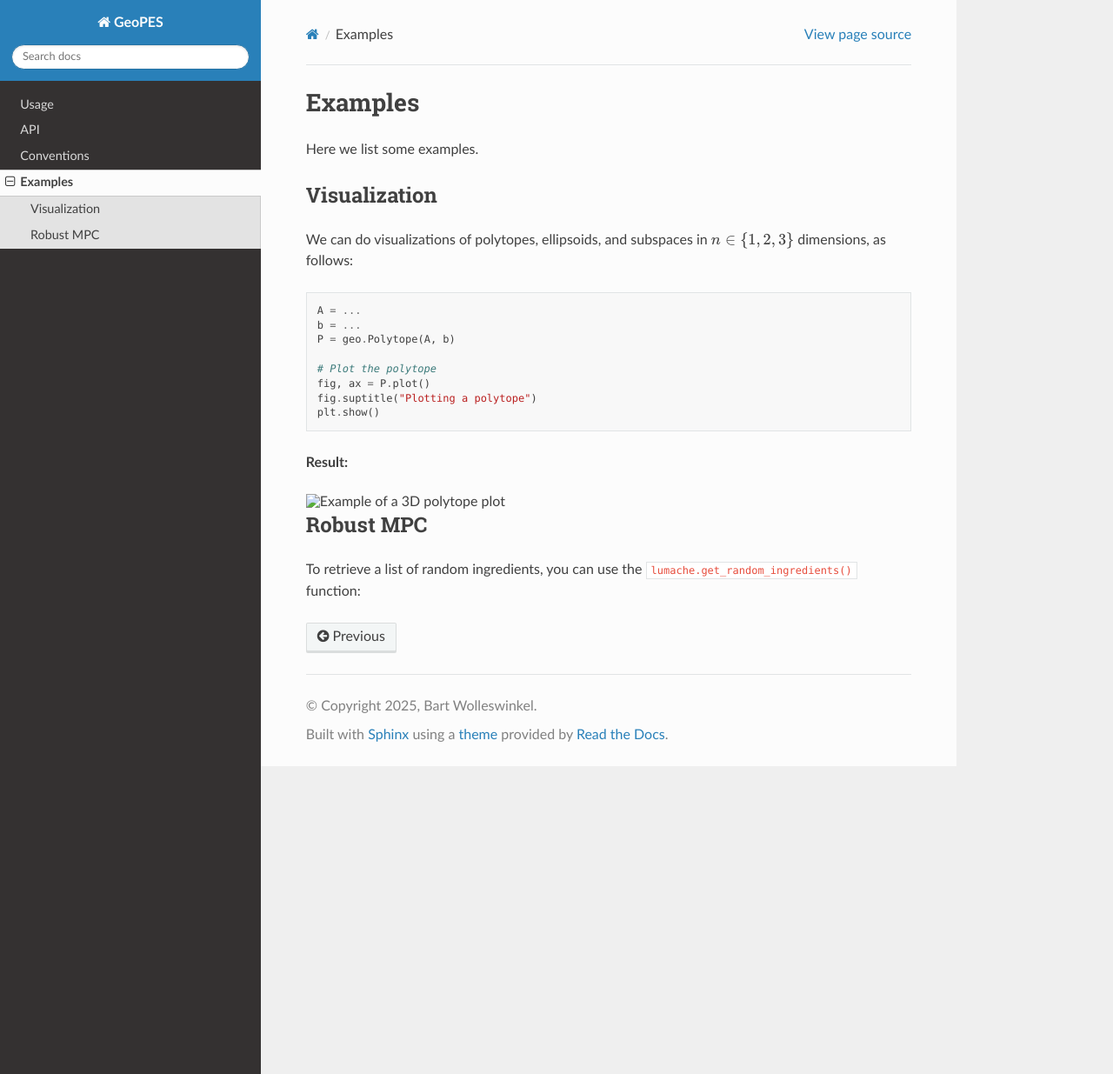
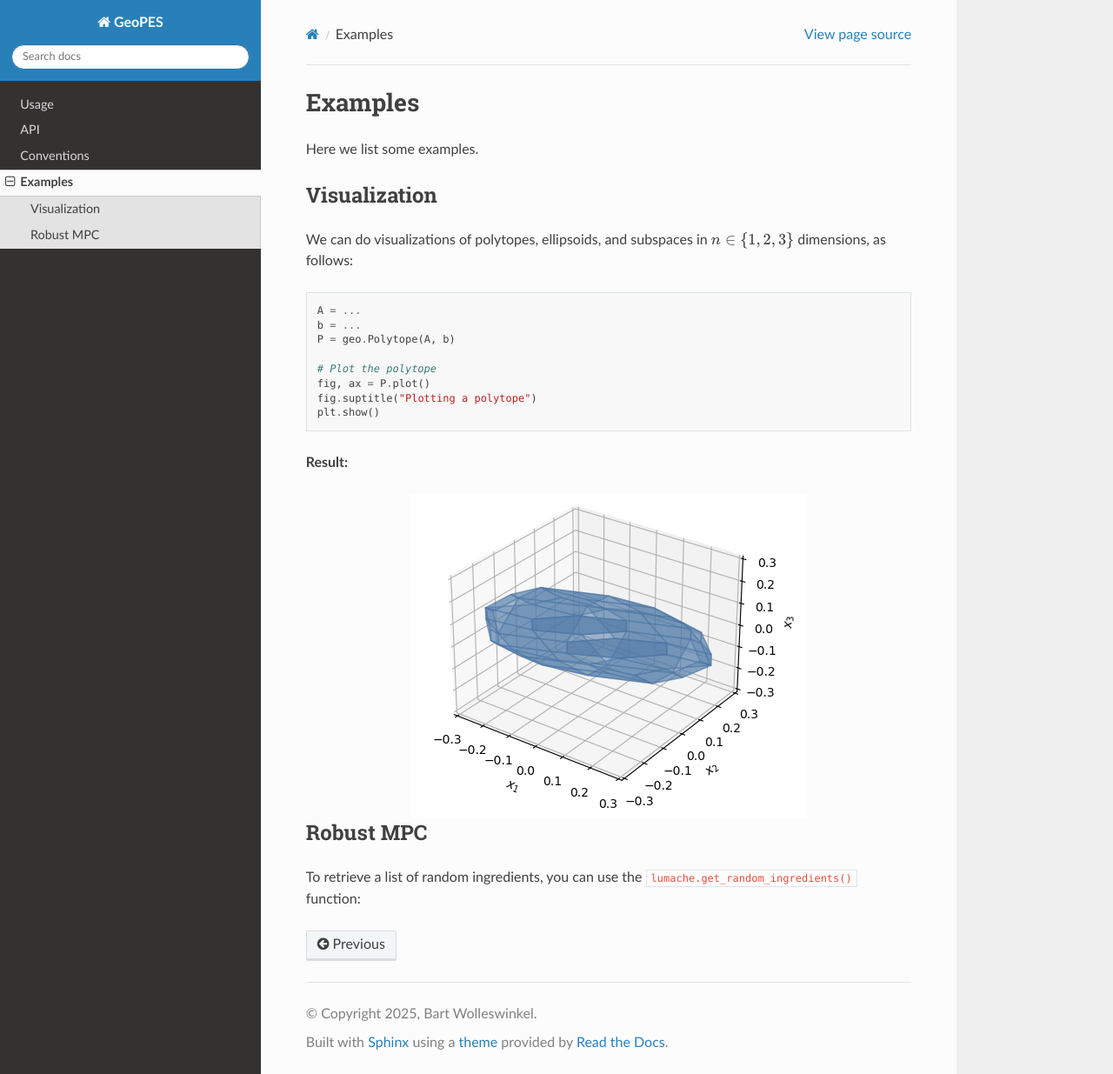
Before and after one commit to bwolleswinkel/geopes, a Sphinx documentation site: the page built from docs/source/examples.rst, in a window 1280 px wide and 1235 px high. Shown: the whole window at 87% size. Built offline with Sphinx 7.4.7 and the Read the Docs theme 3.1.0, drawn with Linux system fonts in a browser that asks for light colours.

Commit message:
Reconfigured the path of the image

```diff
--- a/docs/source/examples.rst
+++ b/docs/source/examples.rst
@@ -21,7 +21,7 @@ We can do visualizations of polytopes, ellipsoids, and subspaces in :math:`n \in
 
 **Result:**
 
-.. image:: ../images/plot_polytope.png
+.. image:: images/plot_polytope.png
    :alt: Example of a 3D polytope plot
    :align: center
 
```
